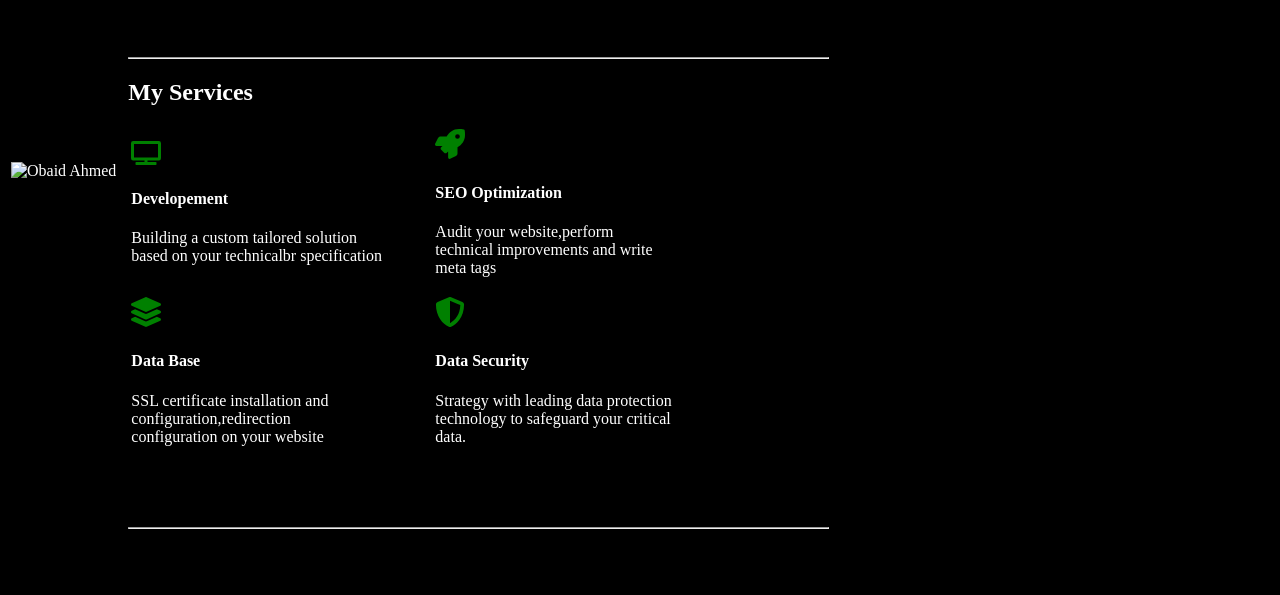
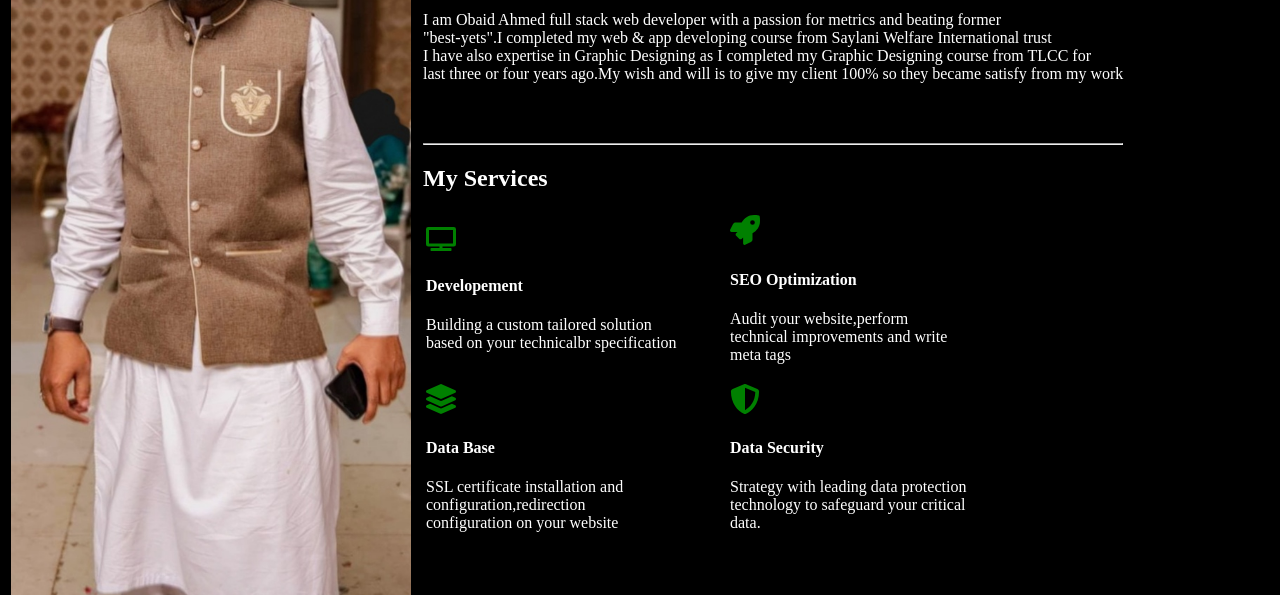
Before and after one commit to obaid-ahmed/obaid-ahmed.github.io, a plain HTML site: page index.html in a window 1280 px wide. Shown: the part 205-800 px from the top of the page. Drawn offline with Linux system fonts and the light colour scheme.

Commit message:
Update index.html

```diff
--- a/index.html
+++ b/index.html
@@ -17,7 +17,7 @@
             <div class="container">
                 <div class="row">
                     <div class="bannner">
-                        <img src="img/OBI.jpg" alt="Obaid Ahmed" width="400" height="900">
+                        <img src="OBI.jpg" alt="Obaid Ahmed" width="400" height="900">
                         <h1 class="heading">Obaid Ahmed</h1>
                         <h3 class="heading1">Developer</h3>
                     </div>
```
